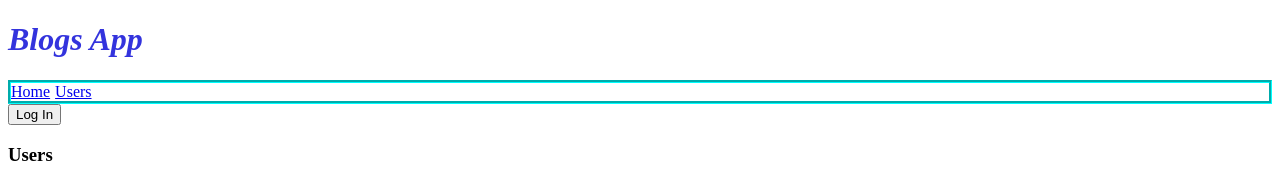
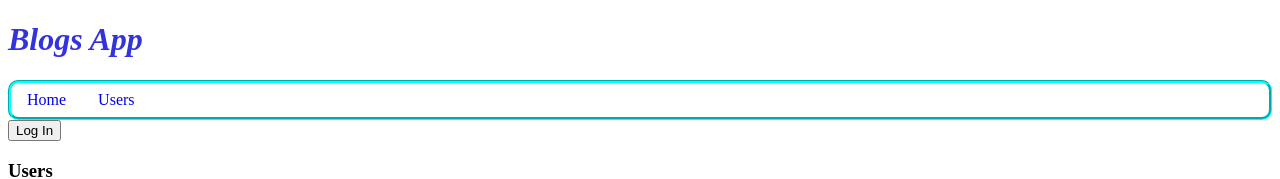
Before and after one commit to daudzkie/part7-blog-frontend-reloaded, a React (Create React App) app: page /users/1 in a window 1280 px wide. Shown: the top 179 px of the page. Built offline with nearby package versions, Linux system fonts and the light colour scheme; no server answers.

Commit message:
Exercise 7.10 - Navigation bar

```diff
--- a/src/components/Menu.js
+++ b/src/components/Menu.js
@@ -1,17 +1,36 @@
 import React from 'react'
-import { Link } from 'react-router-dom'
+import { NavLink } from 'react-router-dom'
 
 const Menu = () => {
-    const menuStyle = {
-        'border': 'aqua',
-        'borderStyle': 'groove'
+
+    const ulStyle = {
+        'listStyleType': 'none',
+        'margin': 0,
+        'padding': 0,
+        'overflow': 'hidden',
+        'borderStyle': 'groove',
+        'borderColor': 'aqua',
+        'borderRadius': '10px'
     }
-    const padding = { paddingRight: 5 }
+
+    const liStyle = {
+        'float': 'left'
+    }
+
+    const linkStyle = {
+        'display': 'block',
+        'textAlign': 'center',
+        'padding': '8px 16px',
+        'textDecoration': 'none'
+    }
+
     return (
-        <div style={menuStyle}>
-            <Link to='/' style={padding}>Home</Link>
-            <Link to='/users' style={padding}>Users</Link>
-            <br />
+        <div>
+            <ul style={ulStyle}>
+                <li style={liStyle}><NavLink to='/' style={linkStyle}>Home</NavLink></li>
+                <li style={liStyle}><NavLink to='/users' style={linkStyle}>Users</NavLink></li>
+                <br />
+            </ul>
         </div>
     )
 }
```
